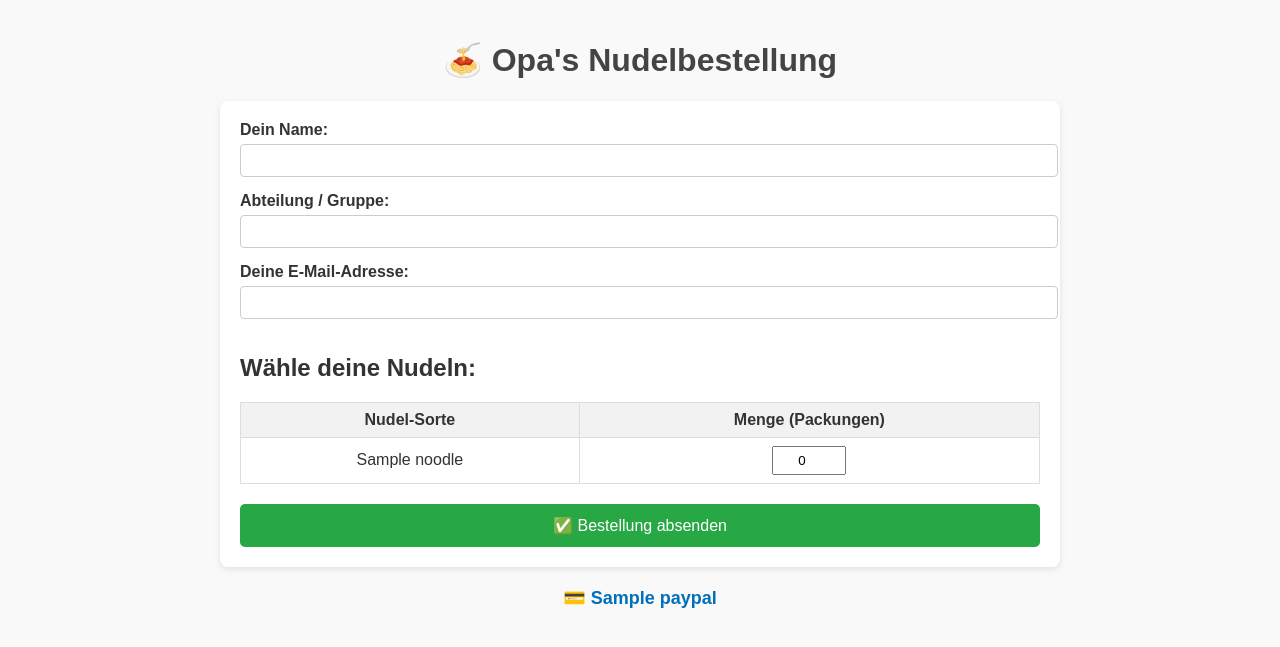
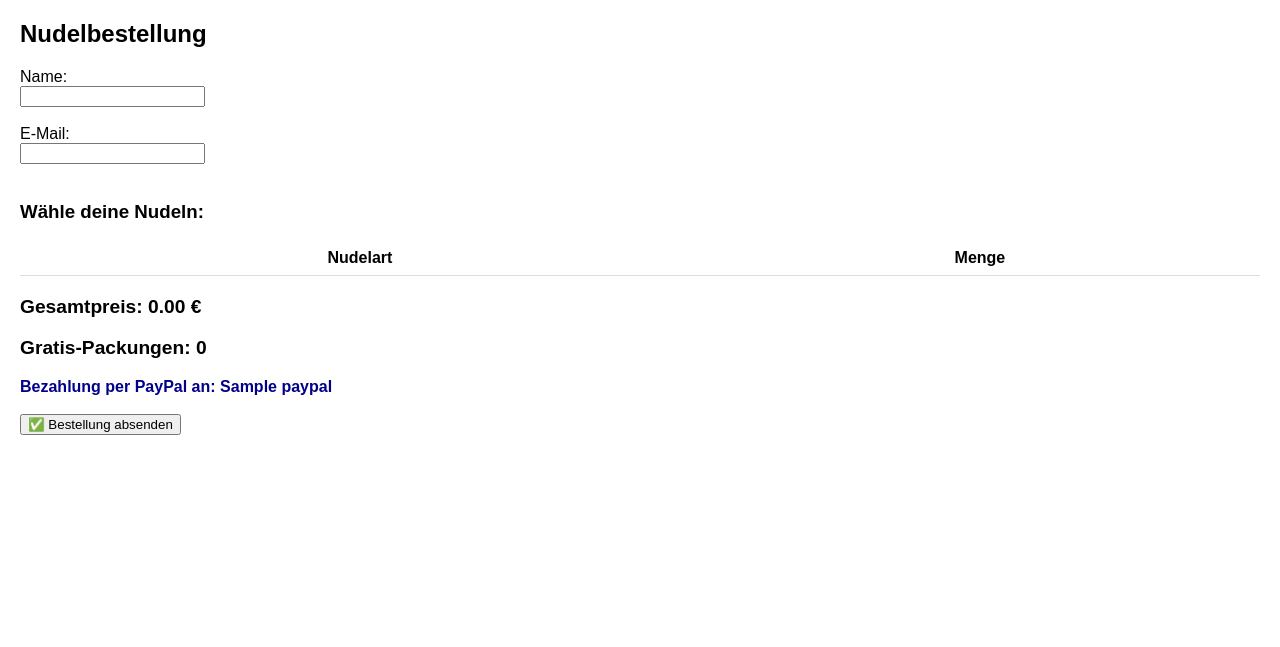
Before and after one commit to nudeln-opa/nudelbestellung, a Flask app: template templates/index.html in a window 1280 px wide. Shown: the top 647 px of the page. Run offline with Flask 3, Linux system fonts and the light colour scheme; the template is opened without the code that fills it: most values are stand-ins (such as "Sample title", 1, 10 or a date in 2020); lists and menus that the app fills with data are empty.

Commit message:
Update index.html

```diff
--- a/templates/index.html
+++ b/templates/index.html
@@ -1,115 +1,75 @@
 <!DOCTYPE html>
-<html lang="de">
+<html>
 <head>
   <meta charset="UTF-8">
   <title>Nudelbestellung</title>
   <style>
-        body {
-            font-family: Arial, sans-serif;
-            background: #f9f9f9;
-            color: #333;
-            margin: 0;
-            padding: 20px;
-        }
-        h1 {
-            text-align: center;
-            color: #444;
-        }
-        form {
-            max-width: 800px;
-            margin: 0 auto;
-            background: #fff;
-            padding: 20px;
-            border-radius: 8px;
-            box-shadow: 0 2px 6px rgba(0,0,0,0.1);
-        }
-        label {
-            font-weight: bold;
-        }
-        input[type="text"], input[type="email"] {
-            width: 100%;
-            padding: 8px;
-            margin: 5px 0 15px;
-            border: 1px solid #ccc;
-            border-radius: 4px;
-        }
-        table {
-            width: 100%;
-            border-collapse: collapse;
-            margin-bottom: 20px;
-        }
-        table th, table td {
-            border: 1px solid #ddd;
-            padding: 8px;
-            text-align: center;
-        }
-        table th {
-            background-color: #f2f2f2;
-        }
-        input[type="number"] {
-            width: 60px;
-            padding: 5px;
-            text-align: center;
-        }
-        .submit-btn {
-            display: block;
-            width: 100%;
-            background: #28a745;
-            color: white;
-            padding: 12px;
-            font-size: 16px;
-            border: none;
-            border-radius: 5px;
-            cursor: pointer;
-        }
-        .submit-btn:hover {
-            background: #218838;
-        }
-        .paypal-info {
-            text-align: center;
-            margin-top: 20px;
-            font-size: 18px;
-            color: #0070ba;
-            font-weight: bold;
-        }
+    body { font-family: Arial, sans-serif; margin: 20px; }
+    table { border-collapse: collapse; width: 100%; }
+    th, td { padding: 8px; border-bottom: 1px solid #ddd; }
+    input[type="number"] { width: 60px; }
+    .summary { margin-top: 15px; font-size: 1.2em; }
+    .paypal-info { margin-top: 15px; font-weight: bold; color: darkblue; }
   </style>
 </head>
 <body>
+  <h2>Nudelbestellung</h2>
 
-    <h1>🍝 Opa's Nudelbestellung</h1>
+  <form method="POST" action="/submit">
+    <label for="name">Name:</label><br>
+    <input type="text" name="name" required><br><br>
 
-    <form method="post" action="/submit">
-        <label for="name">Dein Name:</label>
-        <input type="text" name="name" id="name" required>
+    <label for="email">E-Mail:</label><br>
+    <input type="email" name="email" required><br><br>
 
-        <label for="department">Abteilung / Gruppe:</label>
-        <input type="text" name="department" id="department" required>
-
-        <label for="email">Deine E-Mail-Adresse:</label>
-        <input type="email" name="email" id="email" required>
-
-        <h2>Wähle deine Nudeln:</h2>
+    <h3>Wähle deine Nudeln:</h3>
     <table>
-            <tr>
-                <th>Nudel-Sorte</th>
-                <th>Menge (Packungen)</th>
-            </tr>
-            {% for noodle in noodles %}
+      <tr><th>Nudelart</th><th>Menge</th></tr>
+      {% for i, noodle in enumerate(noodles, start=1) %}
       <tr>
         <td>{{ noodle }}</td>
         <td>
-                    <input type="number" name="qty_{{ loop.index }}" min="0" value="0">
+          <input type="number" name="qty_{{ i }}" value="0" min="0" class="qty">
         </td>
       </tr>
       {% endfor %}
     </table>
 
-        <button type="submit" class="submit-btn">✅ Bestellung absenden</button>
+    <div class="summary">
+      <p><b>Gesamtpreis: <span id="total_price">0.00</span> €</b></p>
+      <p><b>Gratis-Packungen: <span id="free_packs">0</span></b></p>
+    </div>
+
+    <div class="paypal-info">
+      Bezahlung per PayPal an: {{ paypal }}
+    </div>
+
+    <br>
+    <button type="submit">✅ Bestellung absenden</button>
   </form>
 
-    <div class="paypal-info">
-        💳 {{ paypal }}
-    </div>
+  <script>
+    const pricePerPack = 2.5;
 
+    function updateSummary() {
+      let totalQty = 0;
+      document.querySelectorAll(".qty").forEach(input => {
+        totalQty += parseInt(input.value || 0);
+      });
+
+      // Gratis-Packungen: 1 pro 10
+      let freePacks = Math.floor(totalQty / 10);
+
+      // Endpreis
+      let totalPrice = (totalQty - freePacks) * pricePerPack;
+
+      document.getElementById("total_price").innerText = totalPrice.toFixed(2);
+      document.getElementById("free_packs").innerText = freePacks;
+    }
+
+    document.querySelectorAll(".qty").forEach(input => {
+      input.addEventListener("input", updateSummary);
+    });
+  </script>
 </body>
 </html>
```
Lines whose indentation alone changed are shown as unchanged.
